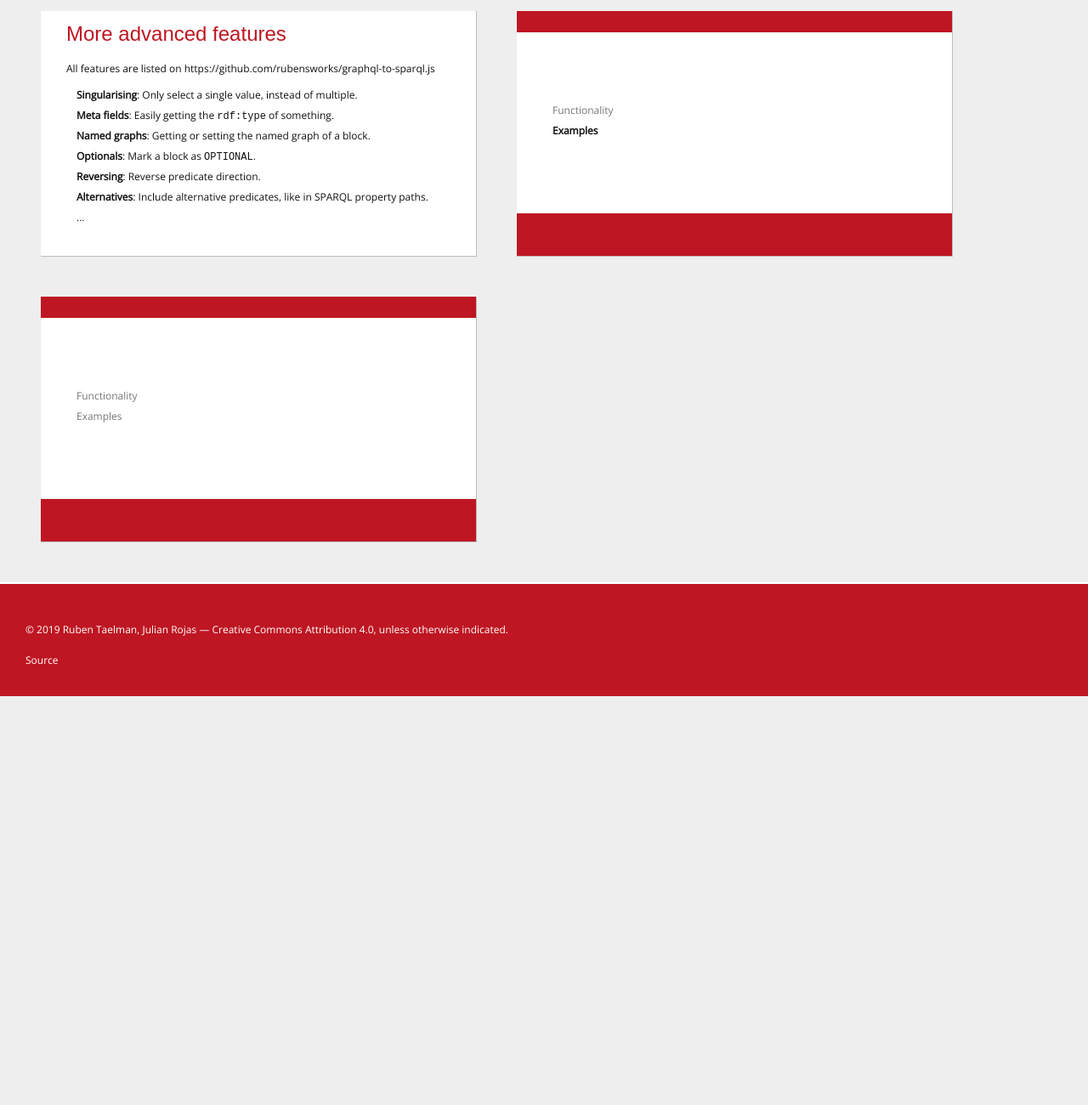
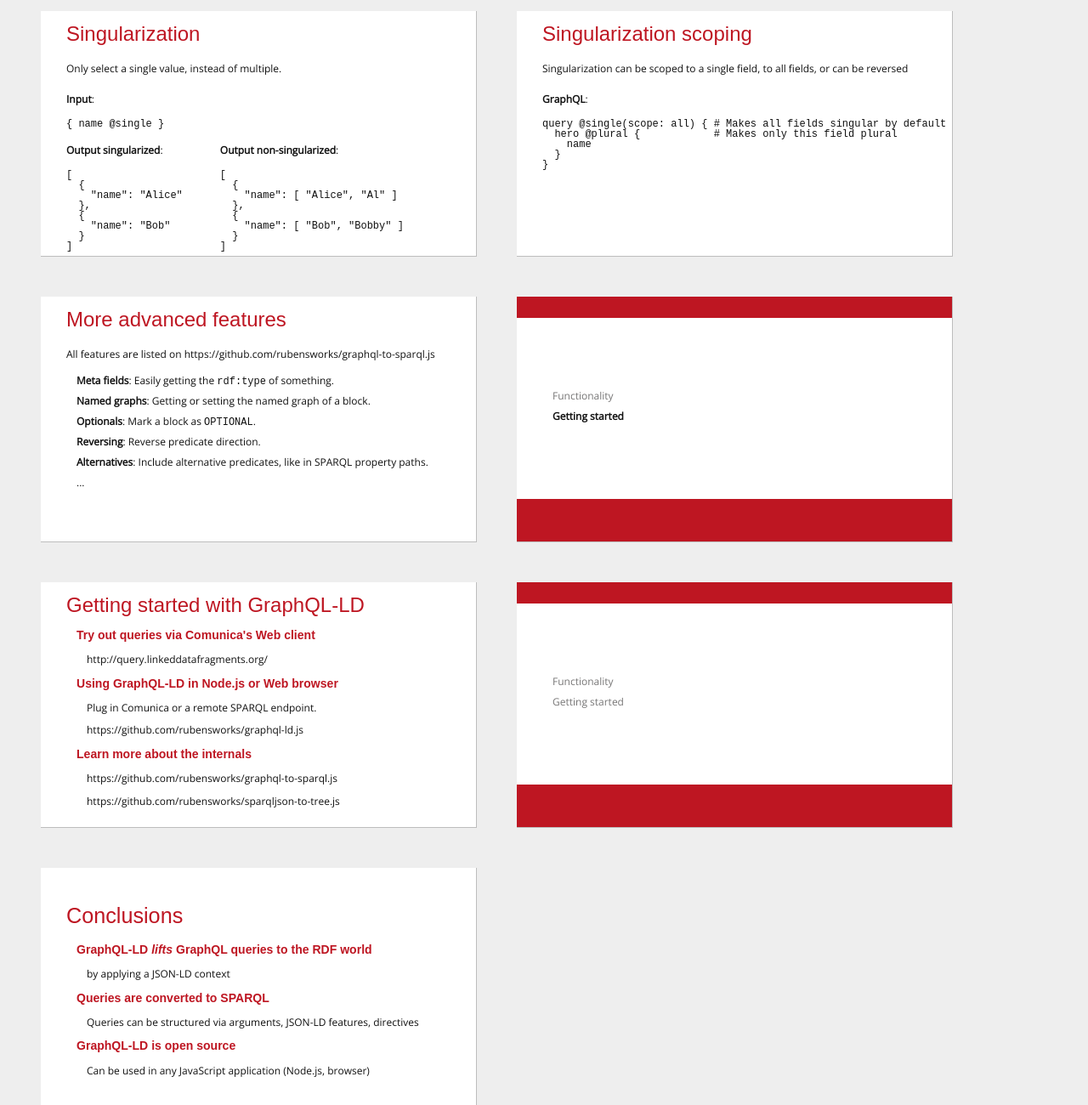
Before and after one commit to comunica/ISWC2019-Slides-GraphQL-LD, a plain HTML site: page index.html in a window 1280 px wide. Shown: the part 2306-3606 px from the top of the page at 85% size. Before the commit the page ends 3125 px from the top, so only its background shows below. Drawn offline with nearby package versions, Linux system fonts and the light colour scheme; a web font is replaced by a local one.

Commit message:
Deploy comunica/Tutorial-ISWC2019-Slides-GraphQL-LD to github.com/comunica/Tutorial-ISWC2019-Slides-GraphQL-LD.git:gh-pages

```diff
--- a/index.html
+++ b/index.html
@@ -144,14 +144,14 @@
     <section id="index" class="slide index">
       <ul>
         <li><a href="#index-functionality">Functionality</a></li>
-        <li><a href="#index-examples">Examples</a></li>
+        <li><a href="#index-starting">Getting started</a></li>
       </ul>
     </section>
 
     <section id="index-functionality" class="slide index">
       <ul>
         <li class="current"><a href="#index-functionality">Functionality</a></li>
-        <li><a href="#index-examples">Examples</a></li>
+        <li><a href="#index-starting">Getting started</a></li>
       </ul>
     </section>
 
@@ -289,11 +289,54 @@
         </div>
     </section>
 
+    <section id="features-singular" class="slide" inlist="" rel="schema:hasPart" resource="#features-singular">
+        <h2 property="schema:name">Singularization</h2>
+        <p>Only select a single value, instead of multiple.</p>
+        <div>
+            <p><strong>Input</strong>:</p>
+            <pre>{ name @single }</pre>
+        </div>
+        <div style="width: 40%; float: left">
+            <p><strong>Output singularized</strong>:</p>
+            <pre>[
+  {
+    "name": "Alice"
+  },
+  {
+    "name": "Bob"
+  }
+]</pre>
+        </div>
+        <div style="width: 60%; float: right">
+            <p><strong>Output non-singularized</strong>:</p>
+            <pre>[
+  {
+    "name": [ "Alice", "Al" ]
+  },
+  {
+    "name": [ "Bob", "Bobby" ]
+  }
+]</pre>
+        </div>
+    </section>
+
+    <section id="features-singular-scoping" class="slide" inlist="" rel="schema:hasPart" resource="#features-singular-scoping">
+        <h2 property="schema:name">Singularization scoping</h2>
+        <p>Singularization can be scoped to a single field, to all fields, or can be reversed</p>
+        <div>
+            <p><strong>GraphQL</strong>:</p>
+            <pre>query @single(scope: all) { # Makes all fields singular by default
+  hero @plural {            # Makes only this field plural
+    name
+  }
+}</pre>
+        </div>
+    </section>
+
     <section id="features-more" class="slide" inlist="" rel="schema:hasPart" resource="#features-more">
         <h2 property="schema:name">More advanced features</h2>
         <p>All features are listed on <a href="https://github.com/rubensworks/graphql-to-sparql.js">https://github.com/rubensworks/graphql-to-sparql.js</a></p>
         <ul>
-            <li><strong>Singularising</strong>: Only select a single value, instead of multiple.</li>
             <li><strong>Meta fields</strong>: Easily getting the <code>rdf:type</code> of something.</li>
             <li><strong>Named graphs</strong>: Getting or setting the named graph of a block.</li>
             <li><strong>Optionals</strong>: Mark a block as <code>OPTIONAL</code>.</li>
@@ -306,15 +349,53 @@
     <section id="index-examples" class="slide index">
       <ul>
         <li><a href="#index-functionality">Functionality</a></li>
-        <li class="current"><a href="#index-examples">Examples</a></li>
+        <li class="current"><a href="#index-starting">Getting started</a></li>
       </ul>
+    </section>
+
+    <section id="starting" class="slide" inlist="" rel="schema:hasPart" resource="#starting">
+        <h2 property="schema:name">Getting started with GraphQL-LD</h2>
+        <ul>
+            <li>
+                <h3>Try out queries via Comunica's Web client</h3>
+                <p class="indent"><a href="http://query.linkeddatafragments.org/">http://query.linkeddatafragments.org/</a></p>
+            </li>
+            <li>
+                <h3>Using GraphQL-LD in Node.js or Web browser</h3>
+                <p class="indent">Plug in Comunica or a remote SPARQL endpoint.</p>
+                <p class="indent"><a href="https://github.com/rubensworks/graphql-ld.js">https://github.com/rubensworks/graphql-ld.js</a></p>
+            </li>
+            <li>
+                <h3>Learn more about the internals</h3>
+                <p class="indent"><a href="https://github.com/rubensworks/graphql-to-sparql.js">https://github.com/rubensworks/graphql-to-sparql.js</a></p>
+                <p class="indent"><a href="https://github.com/rubensworks/sparqljson-to-tree.js">https://github.com/rubensworks/sparqljson-to-tree.js</a></p>
+            </li>
+        </ul>
     </section>
 
     <section id="index-end" class="slide index">
       <ul>
         <li><a href="#index-functionality">Functionality</a></li>
-        <li><a href="#index-examples">Examples</a></li>
+        <li><a href="#index-starting">Getting started</a></li>
       </ul>
+    </section>
+
+    <section id="conclusions" class="slide" inlist="" rel="schema:hasPart" resource="#conclusions">
+        <h2 property="schema:name" class="big">Conclusions</h2>
+        <ul>
+            <li>
+                <h3>GraphQL-LD <em>lifts</em> GraphQL queries to the RDF world</h3>
+                <p class="indent">by applying a JSON-LD context</p>
+            </li>
+            <li>
+                <h3>Queries are converted to SPARQL</h3>
+                <p class="indent">Queries can be structured via arguments, JSON-LD features, directives</p>
+            </li>
+            <li>
+                <h3>GraphQL-LD is open source</h3>
+                <p class="indent">Can be used in any JavaScript application (Node.js, browser)</p>
+            </li>
+        </ul>
     </section>
 
     <footer>
```
